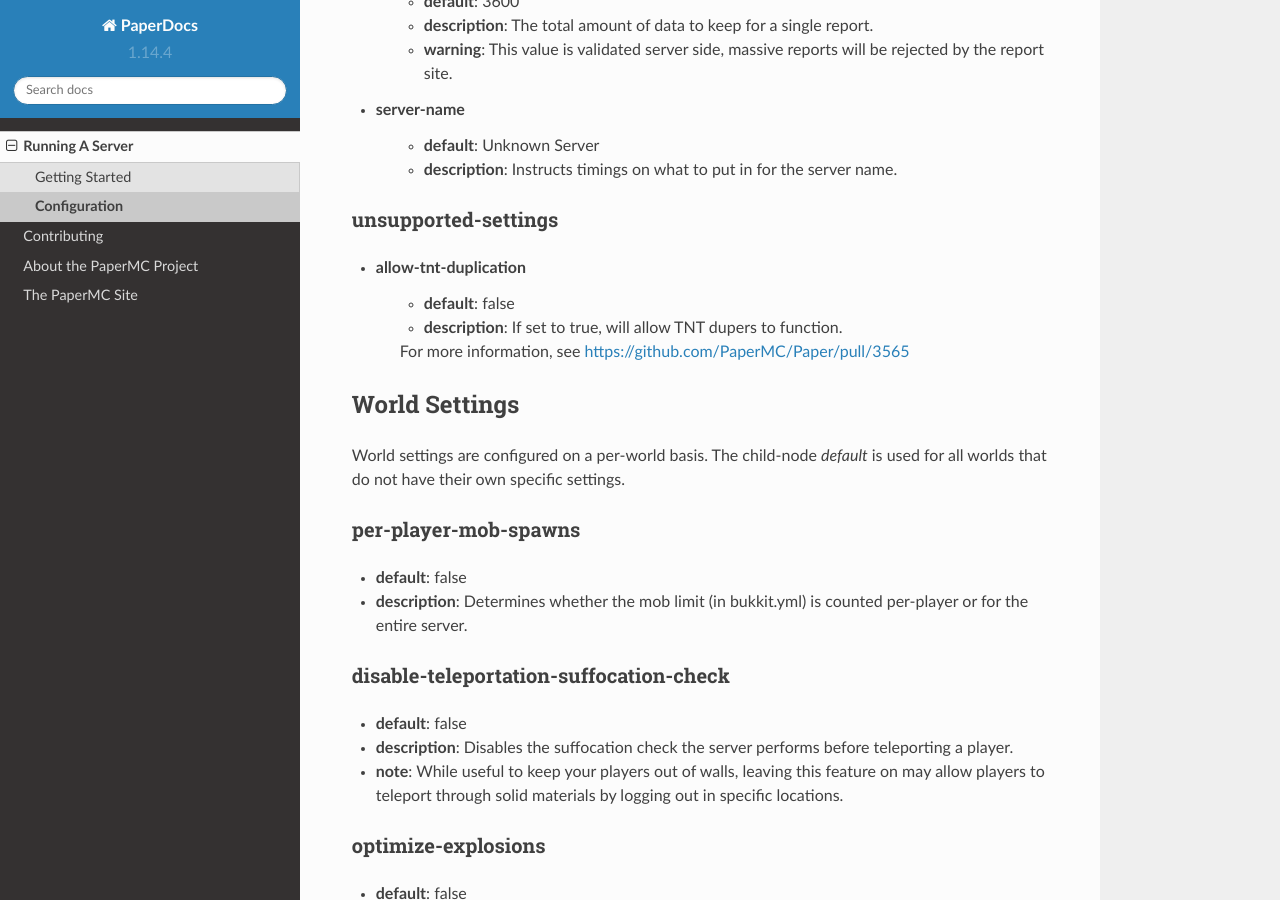
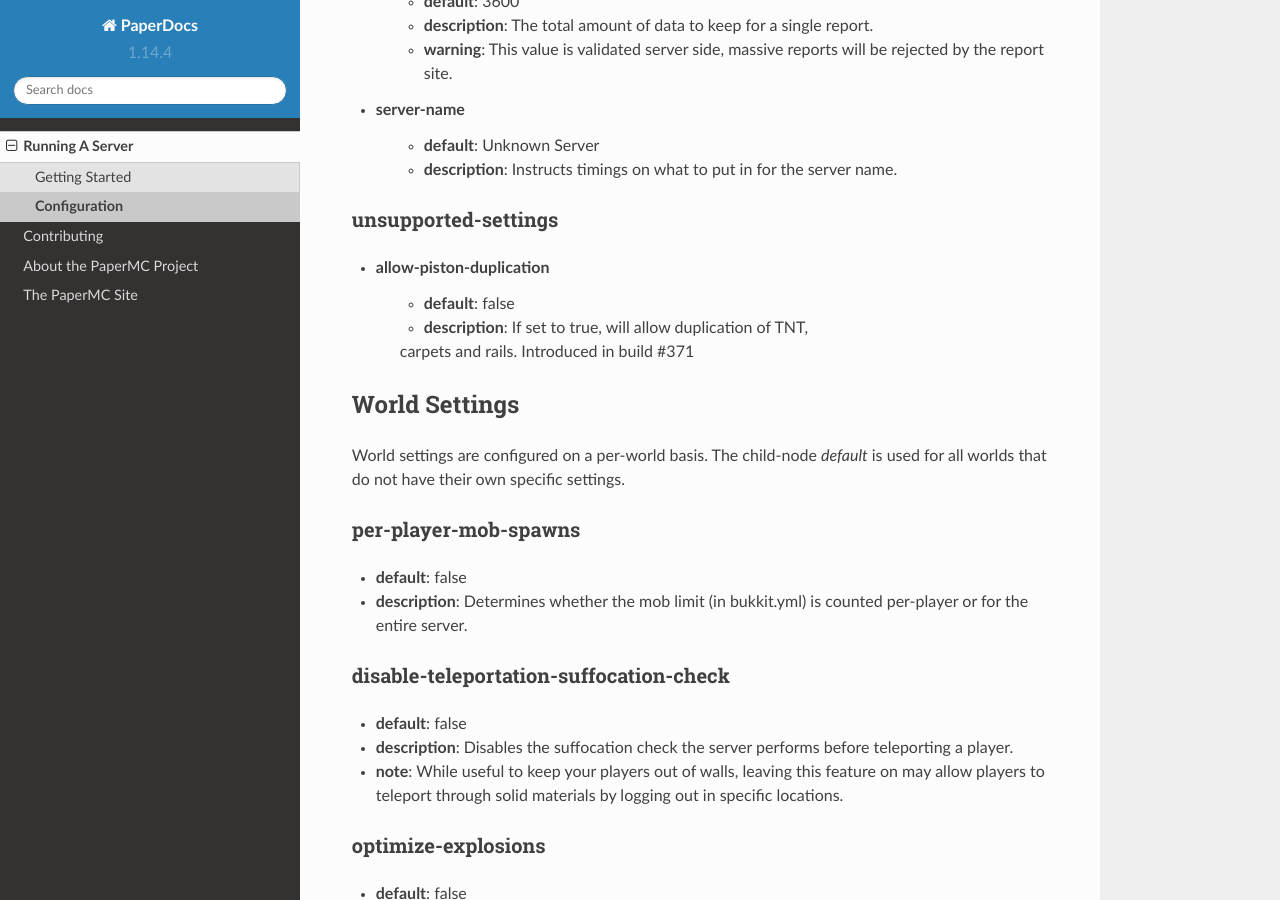
Before and after one commit to PaperMC/PaperDocs, a Sphinx documentation site: the page built from source/server/configuration.rst, in a window 1280 px wide and 900 px high, scrolled down 5260 px. Built offline with Sphinx 7.4.7 and the Read the Docs theme 2.0.0, drawn with Linux system fonts in a browser that asks for light colours; some of the changed text lies outside the part shown.

Commit message:
Correct the configuration name for duping enabler
Corrected the config name to `allow-piston-duplication` as requested, also updated the "last updated" entry at the top and removed the Github reference

```diff
--- a/source/server/configuration.rst
+++ b/source/server/configuration.rst
@@ -20,7 +20,7 @@ their respective documentation pages.
     information here to be incomplete. If you cannot find what you're looking for
     or think something may be wrong, :doc:`../about/contact`
 
-    Last updated November 24th 2019 for MC 1.14.4, Paper build #230
+    Last updated Jun 24th 2020 for MC 1.15.2, Paper build #371
 
 Global Settings
 ===============
@@ -236,10 +236,10 @@ timings
 
 unsupported-settings
 ~~~~~~~~
-* allow-tnt-duplication
+* allow-piston-duplication
         - **default**: false
-        - **description**: If set to true, will allow TNT dupers to function.
-        For more information, see https://github.com/PaperMC/Paper/pull/3565
+        - **description**: If set to true, will allow duplication of TNT,
+        carpets and rails. Introduced in build #371
 
 World Settings
 ==============
```
